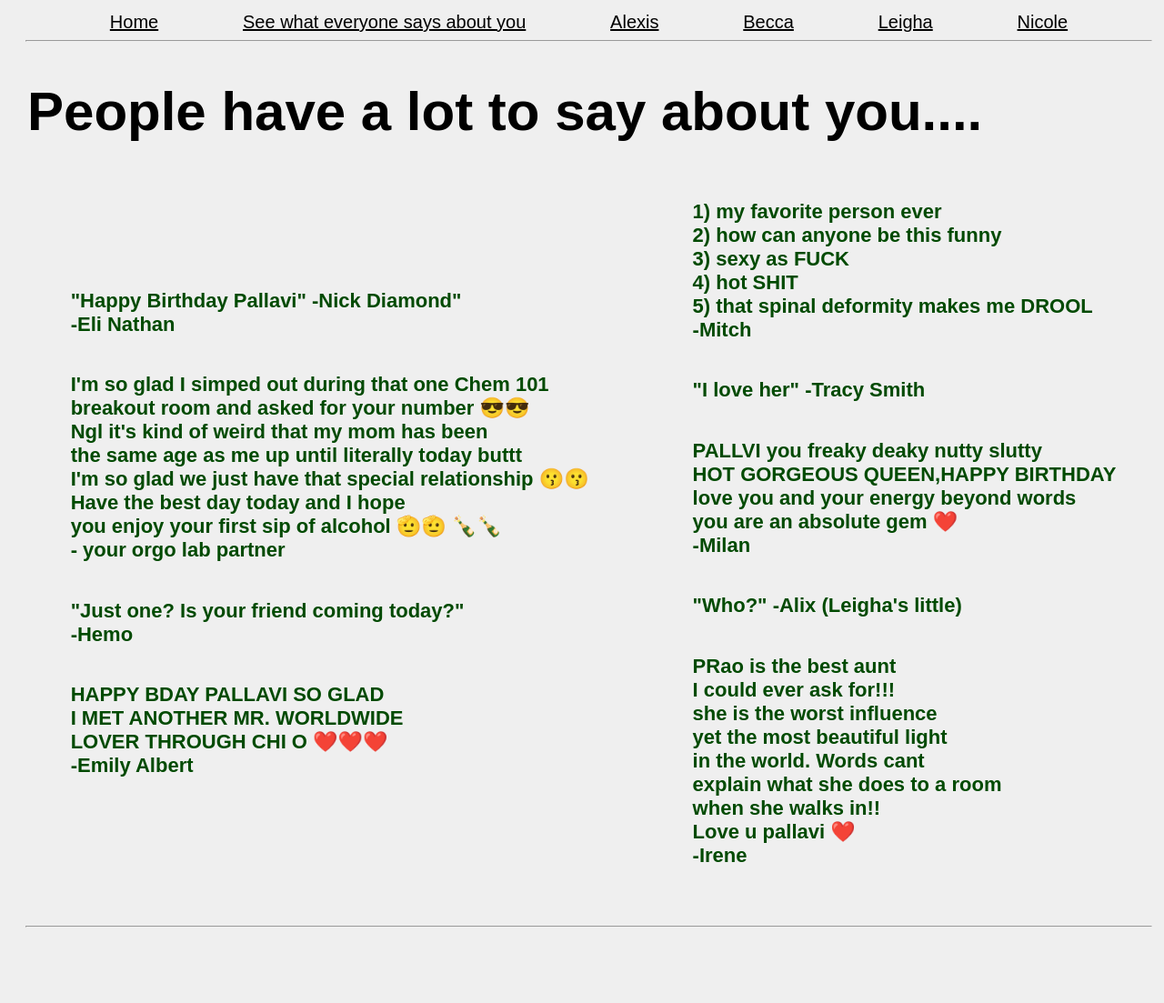
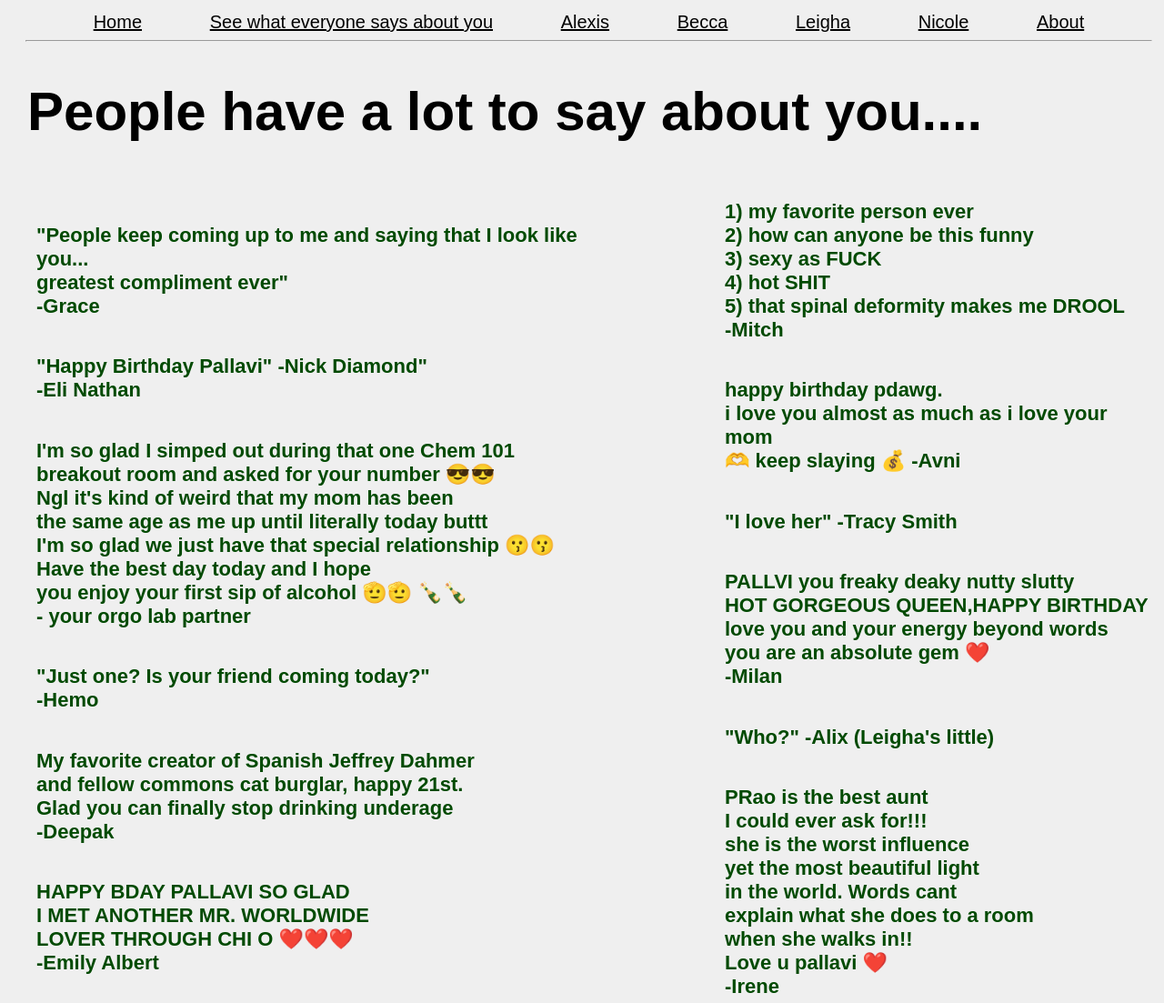
Before and after one commit to myghubthesecond/myghubthesecond.github.io, a plain HTML site: page html/messages.html in a window 1280 px wide. Shown: the top 1103 px of the page at 91% size. Before the commit the page ends 1041 px from the top, so only its background shows below. Drawn offline with Linux system fonts and the light colour scheme.

Commit message:
Update messages.html

```diff
--- a/html/messages.html
+++ b/html/messages.html
@@ -55,11 +55,14 @@
             <a href="becca.html">Becca</a>
             <a href="leigha.html">Leigha</a>
             <a href="nicole.html">Nicole</a>
+            <a href="contact.html">About</a>
         </div>
         <hr>
         <h1>People have a lot to say about you....</h1>
         <div class="columns">
             <a class="contacts">
+                <h2>"People keep coming up to me and saying that I look like you...</br>
+                    greatest compliment ever" </br>-Grace</h2>
                 <h2>"Happy Birthday Pallavi" -Nick Diamond"</br> -Eli Nathan</h2>
                 <h2>I'm so glad I simped out during that one Chem 101 </br>
                     breakout room and asked for your number 😎😎 </br>
@@ -70,10 +73,15 @@
                  you enjoy your first sip of alcohol 🫡🫡 🍾🍾
                 </br>-	your orgo lab partner</h2>
                 <h2>"Just one? Is your friend coming today?" </br>-Hemo</h2>
+                <h2>My favorite creator of Spanish Jeffrey Dahmer
+                </br> and
+                    fellow commons cat burglar, happy 21st.
+                </br>Glad you can finally stop drinking underage</br> -Deepak</h2>
                 <h2>HAPPY BDAY PALLAVI SO GLAD </br>
                     I MET ANOTHER MR. WORLDWIDE </br>
                     LOVER THROUGH CHI O ❤️❤️❤️
                 </br> -Emily Albert</h2>
+
 
             </a>
             <a class="contacts">
@@ -83,6 +91,9 @@
                     4) hot SHIT </br>
                     5) that spinal deformity makes me DROOL </br> -Mitch
                 </h2>
+                <h2>happy birthday pdawg.
+                </br>i love you almost as much as i love your mom
+            </br>🫶 keep slaying 💰 -Avni</h2>
                 <h2>"I love her" -Tracy Smith</h2>
                 <h2>PALLVI you freaky deaky nutty slutty
                     </br>HOT GORGEOUS QUEEN,HAPPY BIRTHDAY
```
